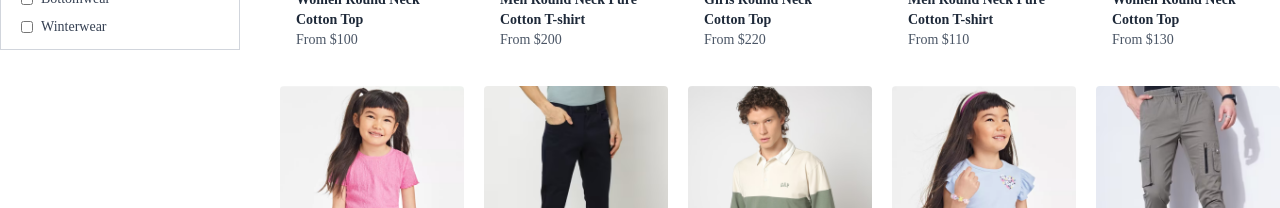
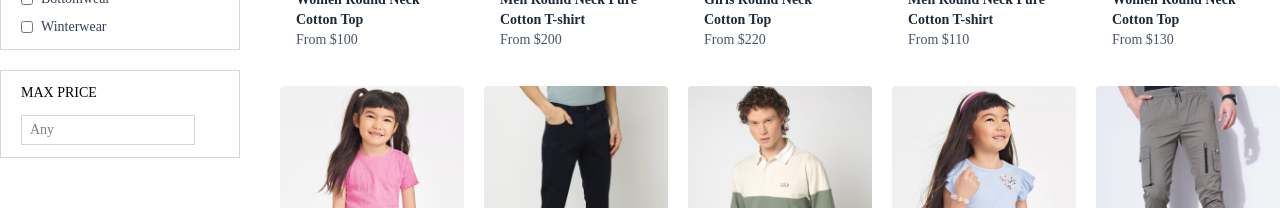
Before and after one commit to BirasaDivine/Ecommerce_Website, a React (Vite) app: page /collection in a window 1280 px wide. Shown: the part 439-647 px from the top of the page. Built offline with nearby package versions, Linux system fonts and the light colour scheme.

Commit message:
add max price filter to collection page for improved product visibility

```diff
--- a/src/pages/collection.tsx
+++ b/src/pages/collection.tsx
@@ -1,3 +1,4 @@
+import { useState } from "react";
 import { assets } from "../assets/frontend_assets/assets";
 import { CATEGORIES, SUB_CATEGORIES } from "../mocks/categories";
 import { useShopContext } from "../context/ShopContext";
@@ -6,13 +7,23 @@ import ProductItem from "../components/ProductItem";
 
 export default function Collection() {
   const { products, getPrice, search, showSearch } = useShopContext();
+  const [maxPrice, setMaxPrice] = useState("");
 
-  const visibleProducts =
+  const searchedProducts =
     showSearch && search
       ? products.filter((product) =>
           product.name.toLowerCase().includes(search.toLowerCase())
         )
       : products;
+
+  const maxPriceValue = maxPrice === "" ? null : Number(maxPrice);
+  const visibleProducts =
+    maxPriceValue !== null && !Number.isNaN(maxPriceValue)
+      ? searchedProducts.filter((product) => {
+          const price = getPrice(product._id);
+          return price !== null && price <= maxPriceValue;
+        })
+      : searchedProducts;
 
   const prices: Record<string, number | null> = visibleProducts.reduce((acc, product) => {
     acc[product._id] = getPrice(product._id);
@@ -51,6 +62,19 @@ export default function Collection() {
             ))}
           </div>
         </div>
+
+        {/* Max Price Filter */}
+        <div className="border border-gray-300 pl-5 py-3 my-5">
+          <p className="mb-3 text-sm font-medium">MAX PRICE</p>
+          <input
+            type="number"
+            min={0}
+            placeholder="Any"
+            value={maxPrice}
+            onChange={(e) => setMaxPrice(e.target.value)}
+            className="w-4/5 border border-gray-300 px-2 py-1 text-sm outline-none"
+          />
+        </div>
       </div>
 
       {/* Right Side */}
```
